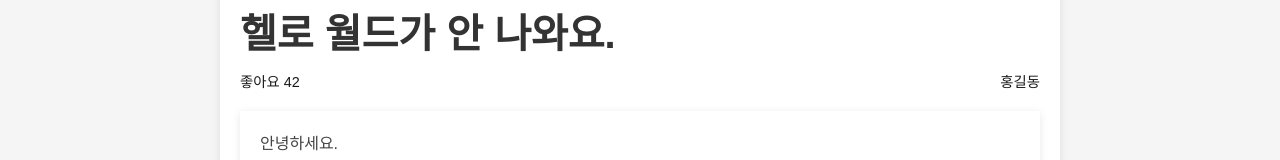
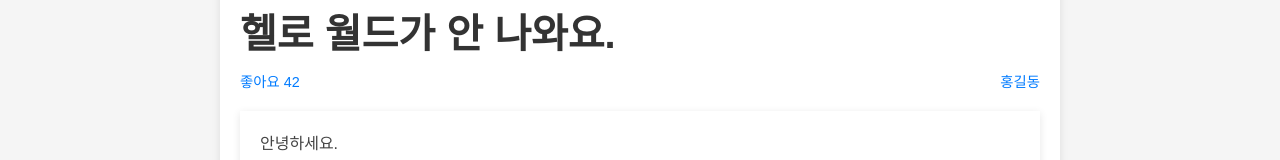
Before and after one commit to Core-View/Core-View-before-, a React (Create React App) app in the folder front/: page /post-view in a window 1280 px wide. Shown: the part 170-330 px from the top of the page. Built offline with nearby package versions, Linux system fonts and the light colour scheme.

Commit message:
Feat: 피드백 여러개 추가 가능하도록 수정

```diff
--- a/front/src/Post/post_view.css
+++ b/front/src/Post/post_view.css
@@ -31,11 +31,11 @@ body {
 }
 
 .post-likes {
-    color: #191919;
+    color: #007bff;
 }
 
 .post-author {
-    color: #191919;
+    color: #007bff;
 }
 
 .post-content {
--- a/front/src/Post/post_view.jsx
+++ b/front/src/Post/post_view.jsx
@@ -11,7 +11,6 @@ const PostView = () => {
         Hello, World!
 
         #include <stdio.h>
-
     `.trim().split('\n'); // 줄 단위로 쪼개기
 
     const [feedback, setFeedback] = useState({});
@@ -22,7 +21,9 @@ const PostView = () => {
     };
 
     const handleFeedbackSubmit = (lineIndex, feedbackText) => {
-        setFeedback({ ...feedback, [lineIndex]: feedbackText });
+        if (feedbackText.trim() === '') return;
+        const newFeedback = feedback[lineIndex] ? [...feedback[lineIndex], feedbackText] : [feedbackText];
+        setFeedback({ ...feedback, [lineIndex]: newFeedback });
         setPopup({ show: false, line: null });
     };
 
@@ -38,7 +39,9 @@ const PostView = () => {
                     <div key={index} className="post-line">
                         <span>{line}</span>
                         <button className="feedback-button" onClick={() => handleFeedbackClick(index)}>피드백</button>
-                        {feedback[index] && <div className="feedback-text">{feedback[index]}</div>}
+                        {feedback[index] && feedback[index].map((fb, fbIndex) => (
+                            <div key={fbIndex} className="feedback-text">{fb}</div>
+                        ))}
                     </div>
                 ))}
             </div>
@@ -48,7 +51,7 @@ const PostView = () => {
                         <textarea
                             rows="4"
                             placeholder="피드백을 남겨주세요."
-                            defaultValue={feedback[popup.line] || ''}
+                            defaultValue={feedback[popup.line] ? feedback[popup.line].join('\n') : ''}
                         />
                         <div className="popup-buttons">
                             <button onClick={() => setPopup({ show: false, line: null })}>취소</button>
```
